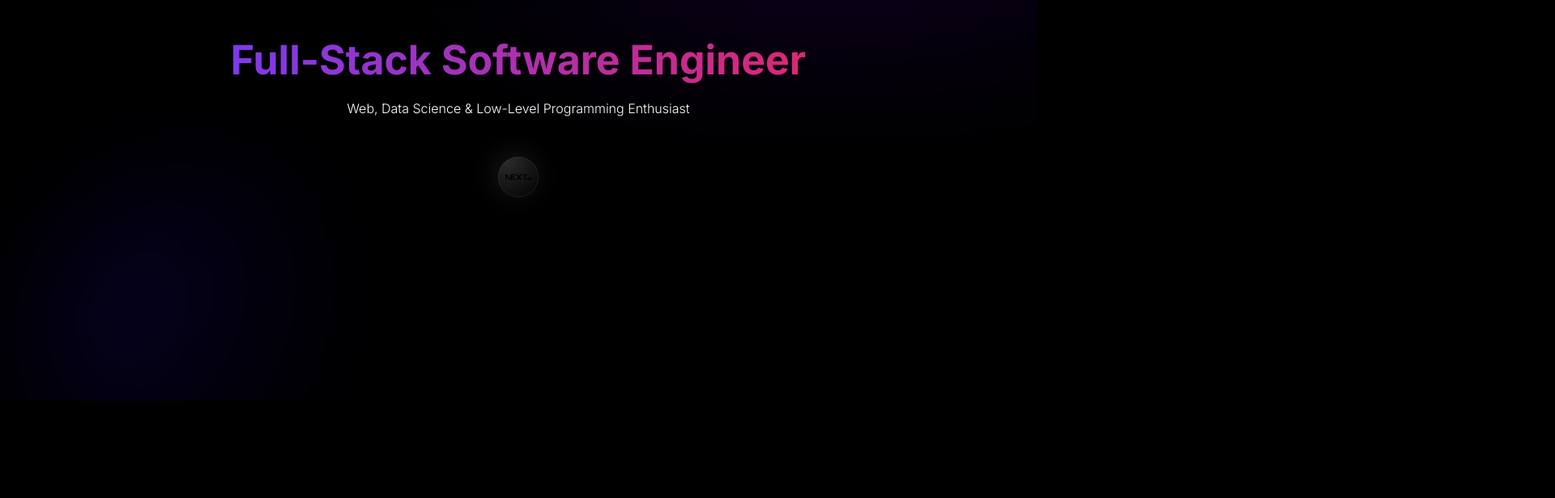
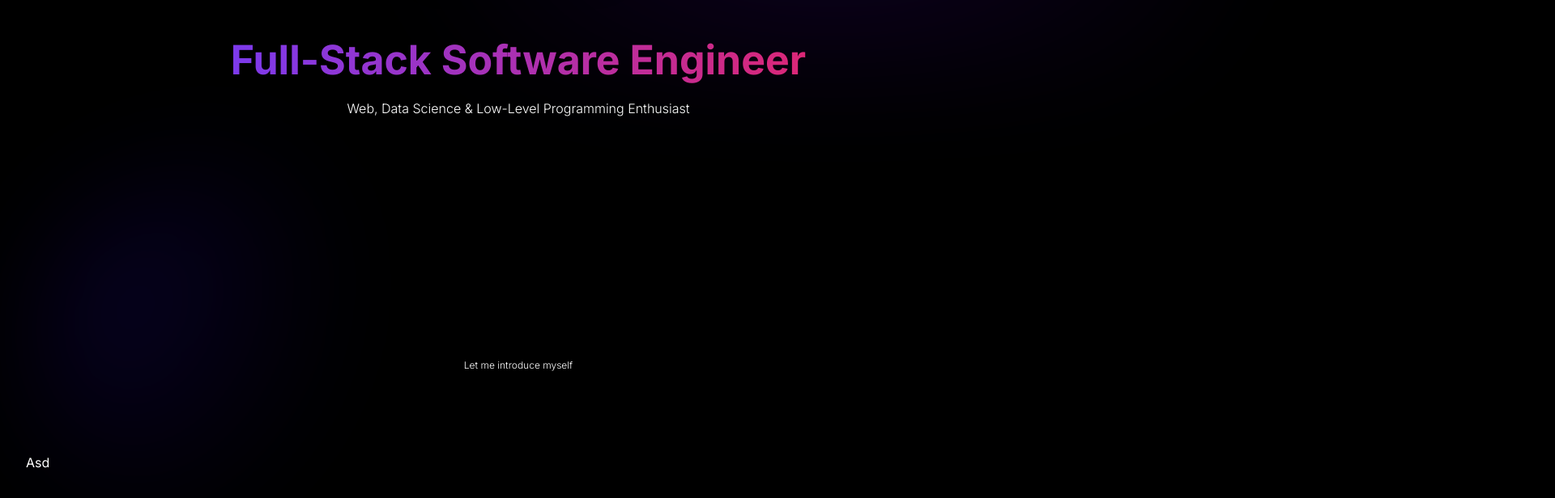
Before and after one commit to marcelmilosz/my-portfolio, a Next.js app: page / in a window 1280 px wide. Shown: the part 304-920 px from the top of the page at 81% size, 1920 px wide, since content can reach past the window. Before the commit the page ends 800 px from the top, so only its background shows below. Built offline with nearby package versions, Linux system fonts and the light colour scheme.

Commit message:
fix: small adjustments and bug fixes to landing page

```diff
--- a/src/app/icons.tsx
+++ b/src/app/icons.tsx
@@ -4,6 +4,7 @@ import sunIcon from "../../public/assets/icons/sun.svg"
 import moonIcon from "../../public/assets/icons/moon.svg"
 import menuIcon from "../../public/assets/icons/menu.svg"
 import xIcon from "../../public/assets/icons/x.svg"
+import arrowDownIcon from "../../public/assets/icons/arrow-down.svg"
 
 import pNextjsIcon from "../../public/assets/icons/p_nextjs.svg"
 
@@ -14,6 +15,7 @@ export type IconNames =
   | "menu"
   | "x"
   | "p_nextjs"
+  | "arrow_down"
 
 export type IconsSizeProps = "xxs" | "xs" | "sm" | "md" | "lg" | "xl"
 
@@ -53,7 +55,8 @@ const ICONS_MAP: Record<IconNames, React.FC<SVGProps<SVGSVGElement>>> = {
   moon: moonIcon,
   menu: menuIcon,
   x: xIcon,
-  p_nextjs: pNextjsIcon
+  p_nextjs: pNextjsIcon,
+  arrow_down: arrowDownIcon
 }
 
 type MyIconProps = {
--- a/src/app/layout.tsx
+++ b/src/app/layout.tsx
@@ -22,7 +22,7 @@ export default function RootLayout({
     <html lang="en">
       <ThemeInit />
       <body
-        className={`${inter.variable} antialiased w-full py-8 min-h-screen`}
+        className={`${inter.variable} antialiased w-full py-8 min-h-screen overflow-x-hidden`}
       >
         {children}
       </body>
--- a/src/app/page.tsx
+++ b/src/app/page.tsx
@@ -1,10 +1,14 @@
 "use client"
 
+import AboutMe from "@/components/layout/AboutMe"
 import LandingPage from "@/components/layout/landing-page"
 
 export default function Home() {
 
   return (
-    <LandingPage />
+    <div className="flex flex-col gap-16">
+      <LandingPage />
+      <AboutMe />
+    </div>
   )
 }
--- /dev/null
+++ b/src/components/layout/AboutMe/index.tsx
@@ -0,0 +1,16 @@
+
+import { Text } from "@/components/ui/Text";
+import { LayoutWrapper } from "@/components/wrappers";
+import React from "react";
+
+// type Props = {};
+
+function AboutMe() {
+  return (
+    <LayoutWrapper className="w-full h-screen ">
+      <Text> Asd </Text>
+    </LayoutWrapper>
+  );
+}
+
+export default AboutMe;
--- a/src/components/layout/Navbar/NavbarMenuView.tsx
+++ b/src/components/layout/Navbar/NavbarMenuView.tsx
@@ -37,7 +37,7 @@ function NavbarMobile({ closeNavbar }: { closeNavbar: () => void }) {
       initial={{ y: "100%", opacity: 0 }}
       animate={{ y: 0, opacity: 1 }}
       transition={{ duration: 0.2, ease: "easeOut" }}
-      className="absolute bottom-0 left-0 min-h-screen overflow-auto w-full bg-[var(--color-navbar-mobile-glass-box)] z-50 backdrop-blur-2xl"
+      className="absolute bottom-0 left-0 pb-4 h-screen overflow-y-auto w-full bg-[var(--color-navbar-mobile-glass-box)] z-50 backdrop-blur-2xl"
     >
       <LayoutWrapper>
 
--- a/src/components/layout/landing-page/index.tsx
+++ b/src/components/layout/landing-page/index.tsx
@@ -6,13 +6,12 @@ import { Text } from "@/components/ui/Text";
 import meImage from "../../../../public/assets/images/me.jpg"
 import Image from "next/image";
 import MyIcon from "@/app/icons";
-import LanguageBall from "@/components/common/LanguageBall";
 
 // type Props = {};
 
 function LandingPage() {
   return (
-    <main className="w-screen h-screen relative overflow-hidden">
+    <main className="w-full h-screen relative">
       <Gradient gradientName="hero" position="left-1/3 top-[-100px]" width="w-[1500px]" />
       <Navbar />
 
@@ -57,8 +56,14 @@ function LandingPage() {
           </div> */}
         </div>
 
-        <div className="w-full flex items-center justify-center pt-12">
+        {/* <div className="w-full flex items-center justify-center pt-12">
           <LanguageBall iconName="p_nextjs" />
+          <Gradient gradientName="hero2" position="bottom-[50px] left-[300px]" width="w-[500px]" />
+        </div> */}
+
+        <div className="w-full h-max absolute left-0 bottom-0 py-2 flex flex-col gap-2 items-center justify-center">
+          <Text size="xs" weight="light"> Let me introduce myself </Text>
+          <MyIcon iconName="arrow_down" />
         </div>
 
       </LayoutWrapper >
--- a/src/styles/globals.css
+++ b/src/styles/globals.css
@@ -35,8 +35,11 @@
 
     /* Language Ball  */
     --language-ball-h: 50px;
-    --language-ball-bg: radial-gradient(circle at 20% 10%, rgba(87, 87, 87, 0.5), rgba(0, 0, 0, 0.7));
-    --language-ball-shadow: -4px -4px 32px rgba(102, 102, 102, 0.25), inset 0px 0px 2px rgb(75, 75, 75, 0.8);
+    /* --language-ball-bg: radial-gradient(circle at 20% 10%, rgba(99, 99, 99, 0.5), rgba(0, 0, 0, 0.7)); */
+    /* --language-ball-shadow: -4px -4px 32px rgba(102, 102, 102, 0.25), inset 0px 0px 2px rgb(75, 75, 75, 0.8); */
+
+    --language-ball-bg: radial-gradient(circle at 20% 10%, rgba(117, 117, 117, 0.5), rgba(0, 0, 0, 0.7));
+    --language-ball-shadow: -4px -4px 32px rgba(139, 139, 139, 0.1), inset 0px 0px 2px rgba(156, 155, 155, 0.8);
 }
 
 /* @theme {
@@ -51,7 +54,7 @@
     --color-glass-box-hover: rgba(0, 0, 0, 0.02);
 
     --language-ball-bg: radial-gradient(circle at 20% 10%, rgba(199, 199, 199, 0.5), rgba(248, 248, 248, 0.7));
-    --language-ball-shadow: -4px -4px 32px rgba(139, 139, 139, 0.25), inset 0px 0px 2px rgba(156, 155, 155, 0.8);
+    --language-ball-shadow: -4px -4px 32px rgba(139, 139, 139, 0.1), inset 0px 0px 2px rgba(156, 155, 155, 0.8);
 }
 
 [data-theme="dark"] {
```
Also changed, not shown: public/assets/icons/arrow-down.svg (added).
